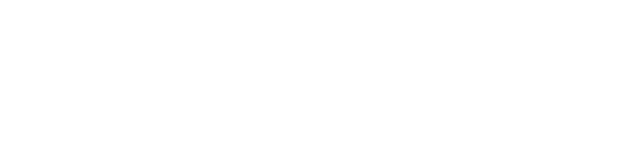
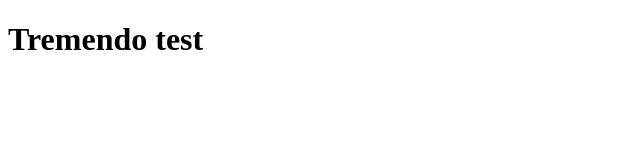
Before and after one commit to Dualvicc/tienda-online, a plain HTML site: page index.html in a window 1280 px wide. Shown: the whole page, without its empty margins (0-640 px from the left). Drawn offline with Linux system fonts and the light colour scheme.

Commit message:
tremendo test

```diff
--- a/index.html
+++ b/index.html
@@ -17,6 +17,7 @@
 
     <!-- El nombre que tendra la pestaña y para el SEO -->
     <title>Tienda online</title>
+    <h1>Tremendo test</h1>
 
 
         <meta name="description" content="descripción de la web, se recomienda 90 caracteres">
```
